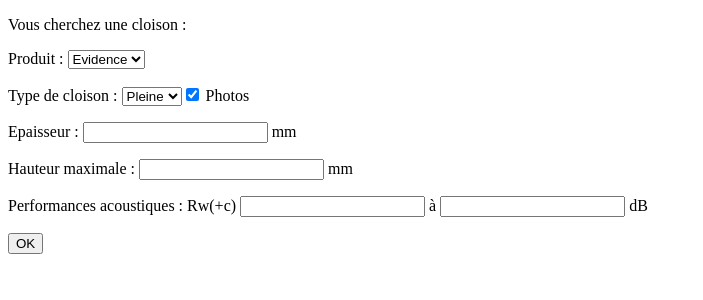
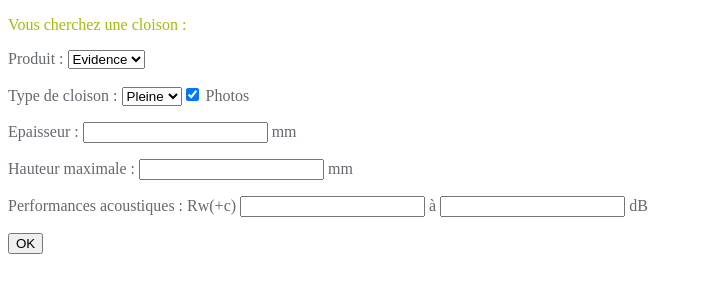
Before and after one commit to YumiD/Mecanalu, a PHP site: page / in a window 1280 px wide. Shown: the part 103-403 px from the top of the page, without its empty margins (0-703 px from the left). Run offline with PHP 8.4, Linux system fonts and the light colour scheme.

Commit message:
Re-Update

```diff
--- a/index.php
+++ b/index.php
@@ -13,9 +13,10 @@
     <img src="ressources/mecanalu.png">
 </div>
 
+<div id="content">
     <p> Vous cherchez une cloison : </p>
 
-<form action="creation.php" method="post">
+    <div id="form"><form action="creation.php" method="post">
 
         <p> Produit : <select name="produit">
         <option value="evidence">Evidence</option>
@@ -35,6 +36,9 @@
         <p> Performances acoustiques : Rw(+c) <input type="text" name="DBmin" /> à <input type="text" name="DBmax" /> dB</p>
 
         <p><input type="submit" value="OK"></p>
-</form>
+    </form> </div>
+</div>
+
+
 </body>
 </html>
--- a/mecanalu.css
+++ b/mecanalu.css
@@ -11,6 +11,13 @@
     margin-top: 20px;
     width:120px;
 }
+#content p{
+    color: #a4bd0a;
+}
+
+#form p{
+    color: #64686f;
+}
 
 /* CHARTE COULEURS
 #a4bd0a; Vert Mecanalu
```
Lines whose indentation alone changed are shown as unchanged.
